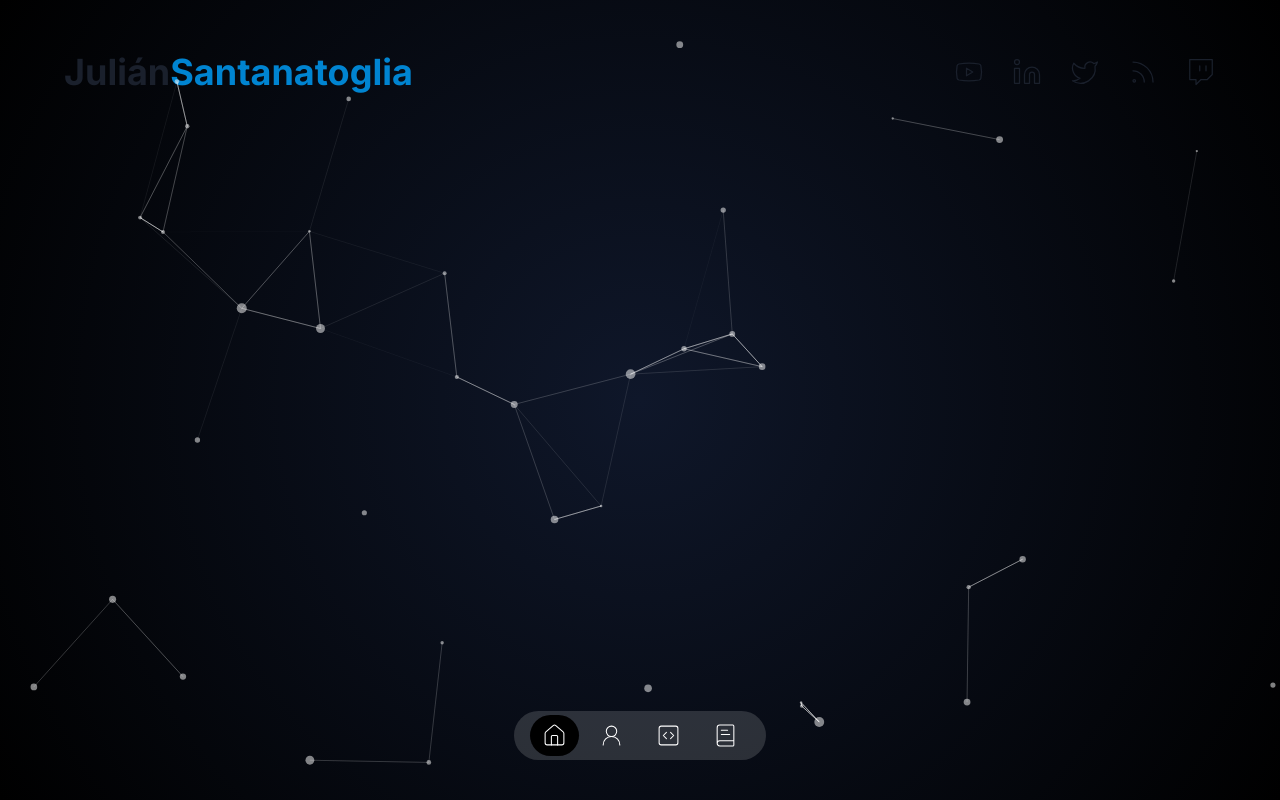
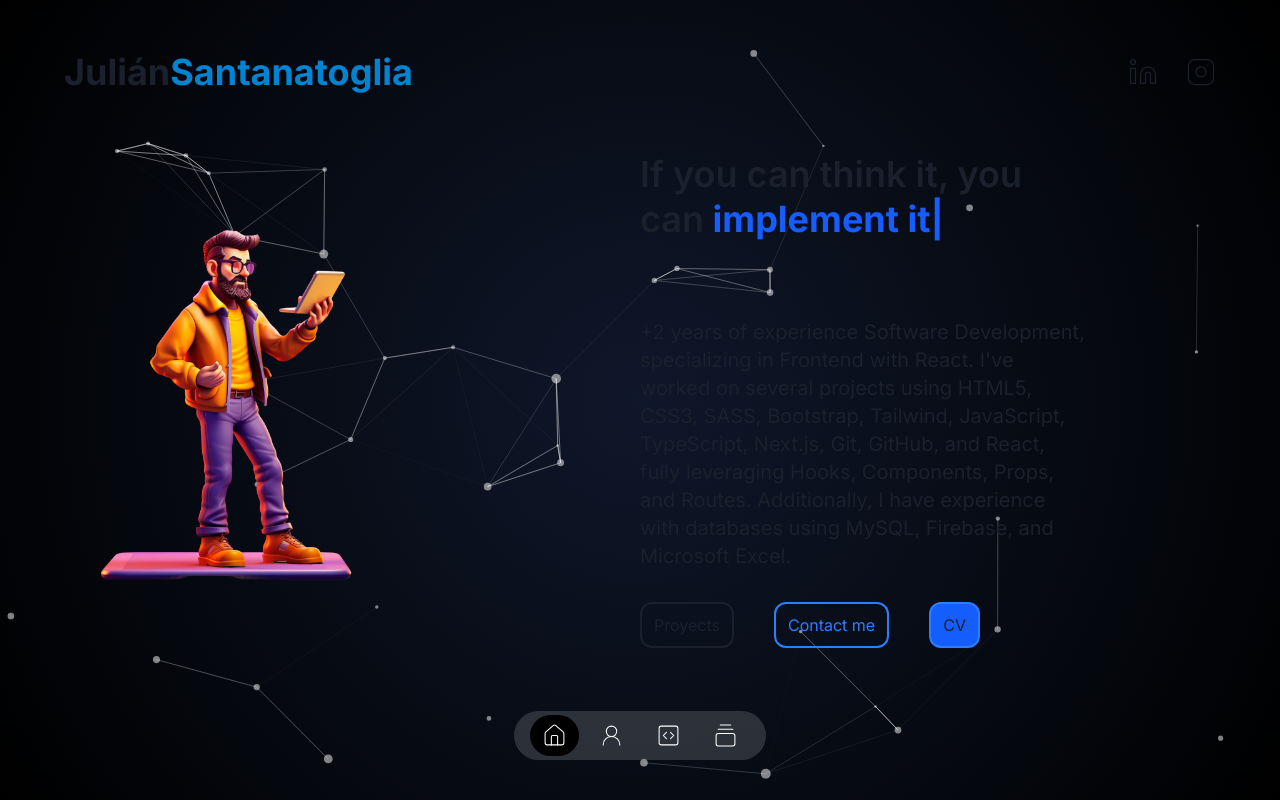
Before and after one commit to JulianSantanatoglia/portfolio, a Next.js app: page / in a window 1280 px wide. Built offline with nearby package versions, Linux system fonts and the light colour scheme.

Commit message:
home creada

```diff
--- a/components/header.tsx
+++ b/components/header.tsx
@@ -17,7 +17,8 @@ const Header = () => {
                         {socialNetworks.map(({logo, src, id}) => (
                             <Link key={id}
                             href={src}
-                            target="_blank">
+                            target="_blank"
+                            className="transition-all duration-300 hover:text-blue-500 z-41">
                                 {logo}
                             </Link>
                         ))}
--- /dev/null
+++ b/components/introduction.tsx
@@ -0,0 +1,53 @@
+"use client"
+import { Type } from 'lucide-react';
+import Image from 'next/image'
+import Link from 'next/link';
+import { TypeAnimation } from 'react-type-animation';
+
+const Introduction = () => {
+    return (
+        <div className='z-20 w-full bg-darkBg/60'>
+            <div className='z-20 grid items-center h-full p-6 py-20 md:grid-cols-2'>
+            <Image src="/home-4.png" priority width="400" height="400" alt="Profile pic"/>
+            <div className='flex flex-col justify-center max-w-md'>
+            <h1 className='mb-5 text-2xl leading-tight text-center md:text-left md:text-4xl md:mb-19'>
+                If you can think it, you can
+                <TypeAnimation
+                sequence={[" develop it",
+                    1000,
+                    " optimize it",
+                    1000,
+                    " implement it",
+                    1000,
+                ]}
+                wrapper='span'
+                speed={50}
+                repeat={Infinity}
+                className='font-bold text-blue-600'
+                />
+            </h1>
+
+            <p className='mx-auto mb-2 text-xl md:mx-0 md:mb-8'>
+            +2 years of experience Software Development, specializing in Frontend with React. I've worked on several projects using HTML5, CSS3, SASS, Bootstrap, Tailwind, JavaScript, TypeScript, Next.js, Git, GitHub, and React, fully leveraging Hooks, Components, Props, and Routes. Additionally, I have experience with databases using MySQL, Firebase, and Microsoft Excel.
+            </p>
+            <div className='flex item-center justify-center gap-3 md:justify-start md:gap-10'>
+                    <Link href="/proyects"
+                    className='px-3 py-2 transition-all border-2 cursor-pointer text-md w-fit rounded-xl hover:shadow-xl hover:shadow-white/50'>
+                        Proyects
+                    </Link>
+                    <Link href="/contact"
+                    className='px-3 py-2 transition-all border-2 cursor-pointer text-blue-500 border-blue-500 text-md w-fit rounded-xl hover:shadow-xl hover:shadow-white/50'>
+                        Contact me
+                    </Link>
+                    <Link href="/cv"
+                    className='px-3 py-2 transition-all border-2 cursor-pointer text-white-500 bg-blue-600 border-blue-500 text-md w-fit rounded-xl hover:shadow-xl hover:shadow-white/50'>
+                    CV
+                    </Link>
+            </div>
+
+            </div>
+        </div>
+    </div>
+    )
+}
+    export default Introduction;
--- a/data.tsx
+++ b/data.tsx
@@ -1,29 +1,14 @@
-import { BookText, CodeSquare, HomeIcon, UserRound, Linkedin, Twitter, Rss, Twitch, Youtube, Crop, Pencil, Computer, Book, Rocket, Speech } from "lucide-react";
+import { GalleryVerticalEnd, CodeSquare, HomeIcon, UserRound, Linkedin, Instagram, Crop, Pencil, Computer, Book, Rocket, Speech } from "lucide-react";
 
 export const socialNetworks = [
     {
         id: 1,
-        logo: <Youtube size={30} strokeWidth={1} />,
-        src: "#!",
+        logo: <Linkedin size={30} strokeWidth={1} />,
+        src: "#",
     },
     {
         id: 2,
-        logo: <Linkedin size={30} strokeWidth={1} />,
-        src: "#!",
-    },
-    {
-        id: 3,
-        logo: <Twitter size={30} strokeWidth={1} />,
-        src: "#!",
-    },
-    {
-        id: 4,
-        logo: <Rss size={30} strokeWidth={1} />,
-        src: "#!",
-    },
-    {
-        id: 5,
-        logo: <Twitch size={30} strokeWidth={1} />,
+        logo: <Instagram size={30} strokeWidth={1} />,
         src: "#!",
     },
 ];
@@ -50,8 +35,8 @@ export const itemsNavbar = [
     },
     {
         id: 4,
-        title: "Book",
-        icon: <BookText size={25} color="#fff" strokeWidth={1} />,
+        title: "GalleryVerticalEnd",
+        icon: <GalleryVerticalEnd size={25} color="#fff" strokeWidth={1} />,
         link: "/portfolio",
     },
 ];
--- a/package.json
+++ b/package.json
@@ -16,7 +16,8 @@
     "next": "15.2.1",
     "postcss": "^8.5.3",
     "react": "^19.0.0",
-    "react-dom": "^19.0.0"
+    "react-dom": "^19.0.0",
+    "react-type-animation": "^3.2.0"
   },
   "devDependencies": {
     "@eslint/eslintrc": "^3",
--- a/src/app/page.tsx
+++ b/src/app/page.tsx
@@ -1,4 +1,5 @@
 import CoverParticles from "../../components/cover-particles";
+import Introduction from "../../components/introduction";
 import TransitionPage from "../../components/transition-page";
 
 export default function Home() {
@@ -8,7 +9,7 @@ export default function Home() {
       <TransitionPage />
       <div className="flex min-h-[100vh] h-full bg-no-repeat bg-gradient-cover">
         <CoverParticles />
-        {/* <p>Introduccion</p> */}
+        <Introduction />
       </div>
     </main>
     </>
```
Also changed, not shown: 1 other file (tests, documents, lock files or other folders).
